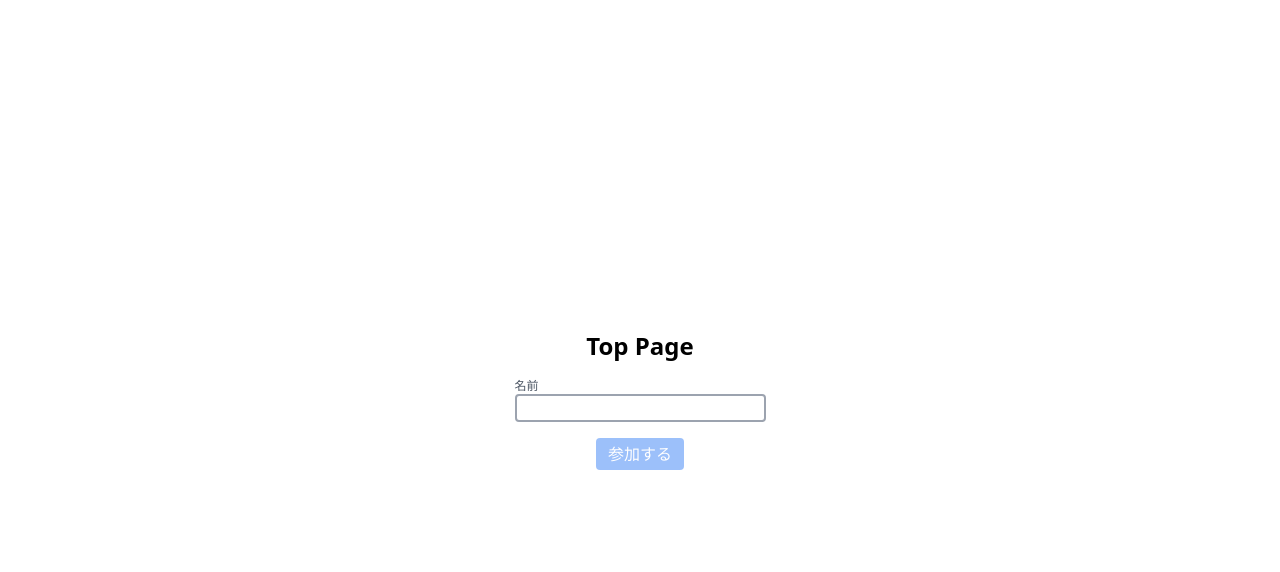
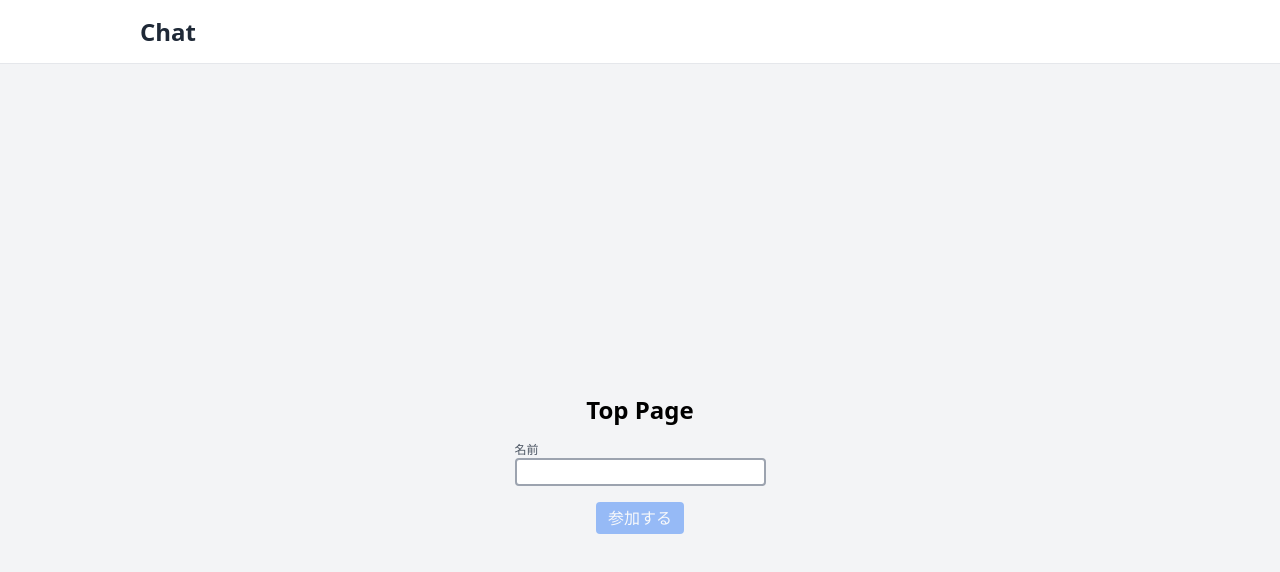
Before and after one commit to yamosan/nextjs-socketio, a Next.js app in the folder packages/client/: page / in a window 1280 px wide. Shown: the top 572 px of the page. Built offline with nearby package versions, Linux system fonts and the light colour scheme.

Commit message:
共通レイアウトを作成

```diff
--- a/packages/client/src/modules/Messages/Messages.page.tsx
+++ b/packages/client/src/modules/Messages/Messages.page.tsx
@@ -2,9 +2,8 @@ import { Messages } from "./Messages";
 
 export const MessagesPage = () => {
   return (
-    <div>
-      <header>header</header>
+    <>
       <Messages />
-    </div>
+    </>
   );
 };
--- a/packages/client/src/modules/Top/Top.page.tsx
+++ b/packages/client/src/modules/Top/Top.page.tsx
@@ -2,9 +2,8 @@ import { Top } from "./Top";
 
 export const TopPage = () => {
   return (
-    <div>
-      {/* TODO: <Layout> */}
+    <>
       <Top />
-    </div>
+    </>
   );
 };
--- a/packages/client/src/pages/_app.tsx
+++ b/packages/client/src/pages/_app.tsx
@@ -2,11 +2,14 @@ import "../styles/global.css";
 
 import type { AppProps } from "next/app";
 import StoreProvider from "../stores/store";
+import { Layout } from "../shared/components/layout/Layout";
 
 function MyApp({ Component, pageProps }: AppProps) {
   return (
     <StoreProvider>
-      <Component {...pageProps} />
+      <Layout>
+        <Component {...pageProps} />
+      </Layout>
     </StoreProvider>
   );
 }
--- /dev/null
+++ b/packages/client/src/shared/components/layout/Layout.tsx
@@ -0,0 +1,18 @@
+import type { ReactNode, VFC } from "react";
+
+type Props = {
+  children: ReactNode;
+};
+
+export const Layout: VFC<Props> = ({ children }) => {
+  return (
+    <div className="min-h-screen bg-gray-100 overflow-x-hidden">
+      <header className="fixed h-16 w-full flex justify-center items-center bg-white border-b">
+        <div className="flex justify-start w-full max-w-[1000px] mx-auto">
+          <h1 className="text-2xl font-bold text-gray-800">Chat</h1>
+        </div>
+      </header>
+      <main className="pt-16 max-w-[1000px] mx-auto">{children}</main>
+    </div>
+  );
+};
```
